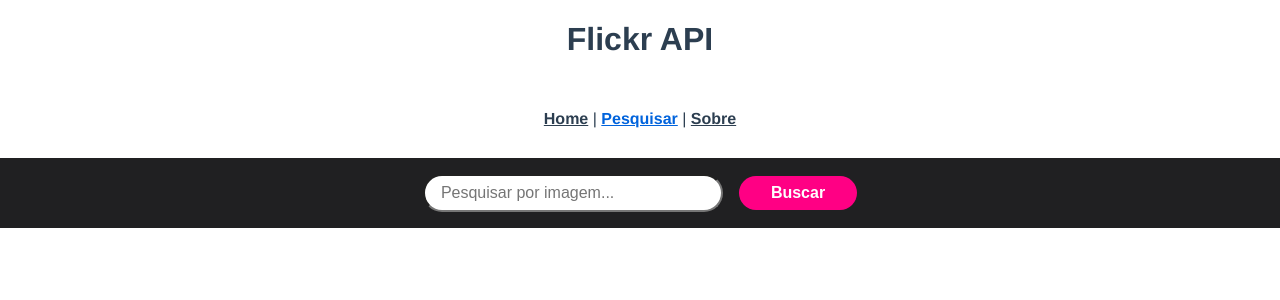
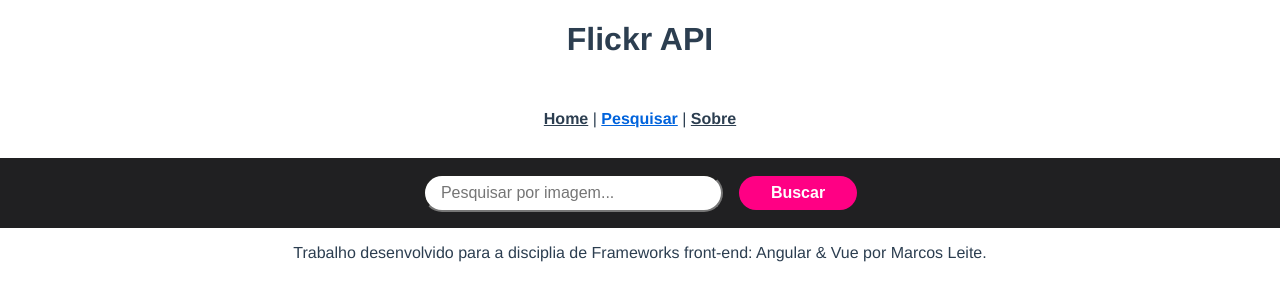
Before and after one commit to mabner/ffav-flickr-api, a Vue app: page /search in a window 1280 px wide. Shown: the top 300 px of the page. Built offline with nearby package versions, Linux system fonts and the light colour scheme.

Commit message:
Footer component

```diff
--- a/src/App.vue
+++ b/src/App.vue
@@ -3,16 +3,18 @@
     <Header />
     <Navbar />
     <router-view />
+    <Footer />
   </div>
 </template>
 
 <script>
 import Header from "./components/Header.vue";
 import Navbar from "./components/NavBar.vue";
+import Footer from "./components/Footer.vue";
 
 export default {
   name: "App",
-  components: { Header, Navbar },
+  components: { Header, Navbar, Footer },
 };
 </script>
 
--- /dev/null
+++ b/src/components/Footer.vue
@@ -0,0 +1,23 @@
+<template>
+  <footer className="footer">
+    <span>
+      Trabalho desenvolvido para a disciplia de Frameworks front-end: Angular &
+      Vue por Marcos Leite.
+    </span>
+  </footer>
+</template>
+
+<script>
+export default {
+  name: "Footer",
+};
+</script>
+
+<style>
+footer.footer {
+  display: flex;
+  align-items: center;
+  justify-content: center;
+  font-size: 0.68em;
+}
+</style>
```
